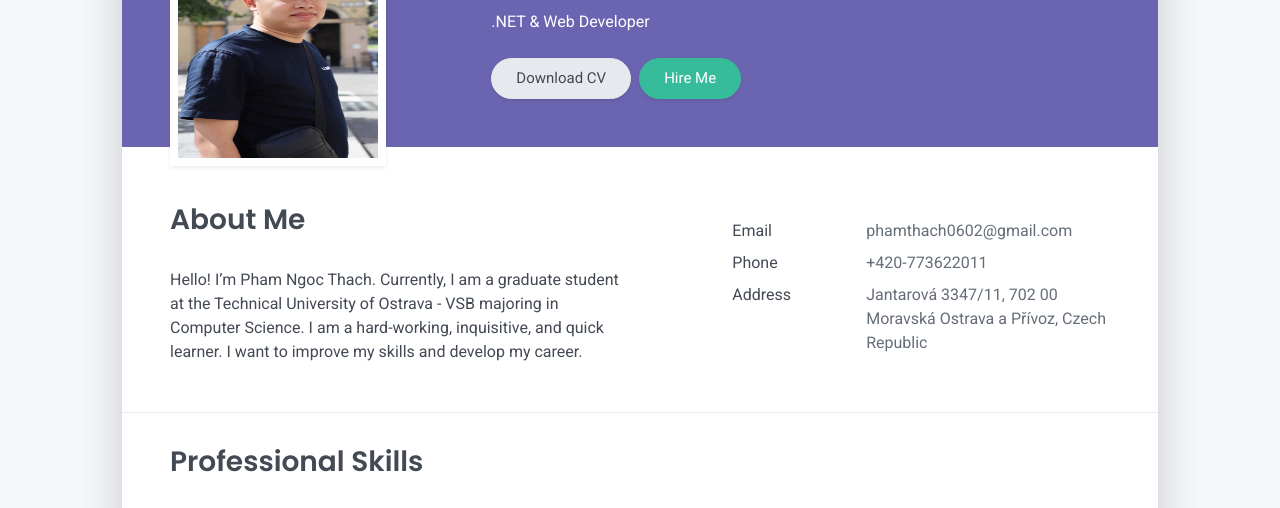
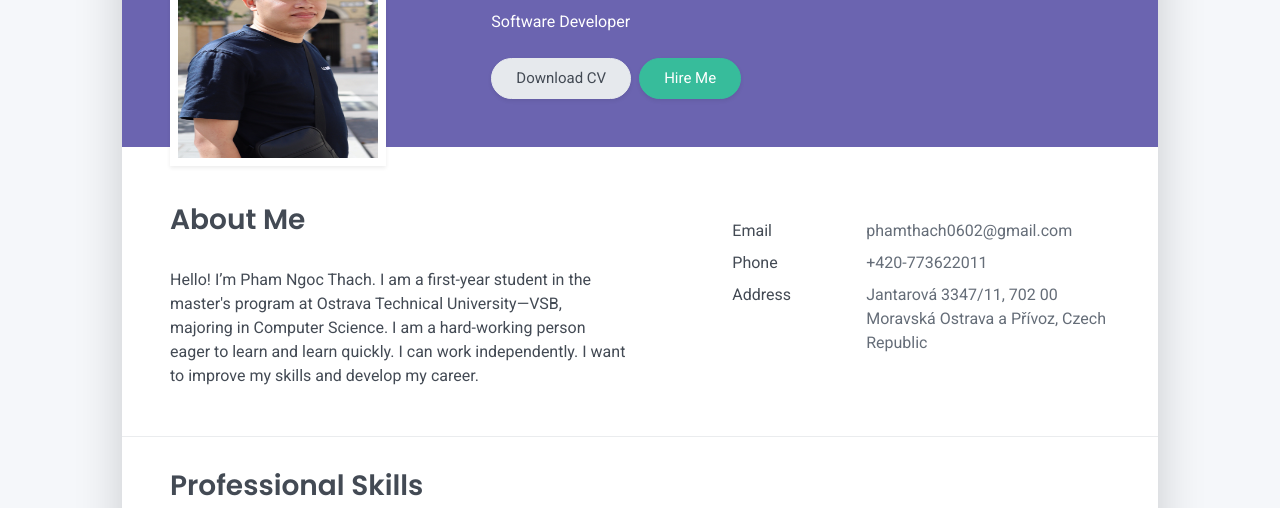
Before and after one commit to phamthachcz/phamthachcz.github.io, a plain HTML site: page index.html in a window 1280 px wide. Shown: the part 222-730 px from the top of the page. Drawn offline with Linux system fonts and the light colour scheme.

Commit message:
Update index.html

```diff
--- a/index.html
+++ b/index.html
@@ -56,7 +56,7 @@
       </div>
       <div class="col-lg-8 col-md-7 text-center text-md-start">
         <h2 class="h1 mt-2" data-aos="fade-left" data-aos-delay="0">Pham Ngoc Thach</h2>
-        <p data-aos="fade-left" data-aos-delay="100">.NET & Web Developer</p>
+        <p data-aos="fade-left" data-aos-delay="100">Software Developer</p>
         <div class="d-print-none" data-aos="fade-left" data-aos-delay="200"><a class="btn btn-light text-dark shadow-sm mt-1 me-1" href="mycv.pdf" target="_blank">Download CV</a><a class="btn btn-success shadow-sm mt-1" href="#contact">Hire Me</a></div>
       </div>
     </div>
@@ -65,8 +65,7 @@
     <div class="row">
       <div class="col-md-6">
         <h2 class="h3 mb-3">About Me</h2>
-        <p>Hello! I’m Pham Ngoc Thach. Currently, I am a graduate student at the Technical University of Ostrava - VSB majoring in Computer Science.
-          I am a hard-working, inquisitive, and quick learner. I want to improve my skills and develop my career.</p>
+        <p>Hello! I’m Pham Ngoc Thach. I am a first-year student in the master's program at Ostrava Technical University—VSB, majoring in Computer Science. I am a hard-working person eager to learn and learn quickly. I can work independently. I want to improve my skills and develop my career.</p>
       </div>
       <div class="col-md-5 offset-md-1">
         <div class="row mt-2">
@@ -170,7 +169,7 @@
       <div class="timeline-card timeline-card-primary card shadow-sm">
         <div class="card-body">
           <div class="h5 mb-1">Python and R developer</div>
-          <div class="text-muted text-small mb-2">2020 - Present</div>
+          <div class="text-muted text-small mb-2">2020 - 2023</div>
           <div>Support and research: machine learning, big data analysis precisely probability classification (Iris flower, Medical data)</div>
         </div>
       </div>
```
